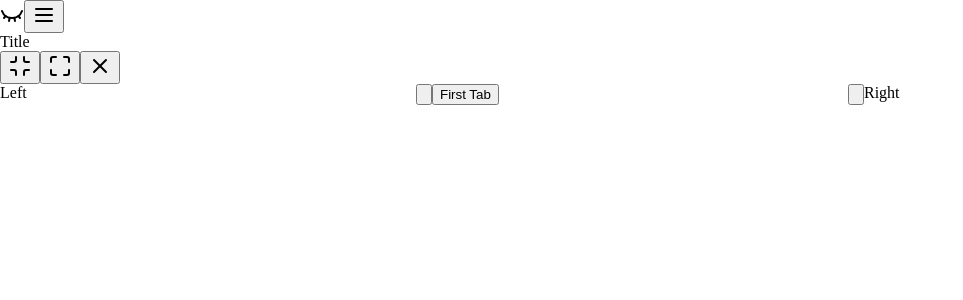
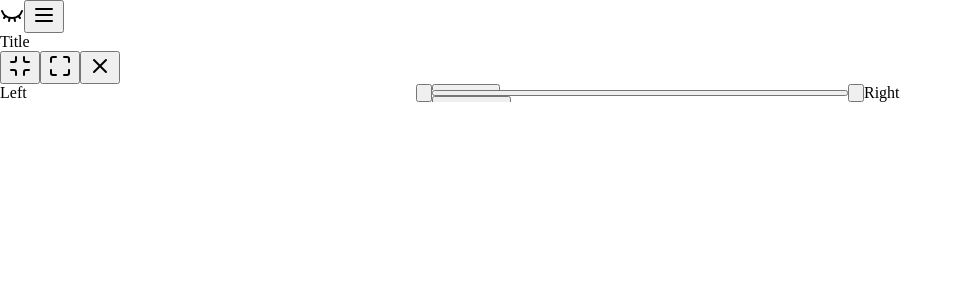
Before and after one commit to tedbjurlin/Mimir, a React (Vite) app: page / in a window 1280 px wide. Shown: the top 300 px of the page, without its empty margins (0-963 px from the left). Built offline with nearby package versions, Linux system fonts and the light colour scheme.

Commit message:
simple app state management

```diff
--- a/src/App.tsx
+++ b/src/App.tsx
@@ -1,13 +1,14 @@
 import "./App.scss";
 import TitleBar from "./components/TitleBar";
 import WorkspaceContainer from "./components/WorkspaceContainer";
+import AppStateProvider from "./state/AppStateContext";
 
 const App: React.FC = () => {
   return (
-    <>
+    <AppStateProvider>
       <TitleBar />
       <WorkspaceContainer />
-    </>
+    </AppStateProvider>
   );
 };
 
--- a/src/components/WorkspaceBody.tsx
+++ b/src/components/WorkspaceBody.tsx
@@ -1,14 +1,52 @@
-import { Tabs } from "@ark-ui/react";
+import { AppStateContext } from "@/state/AppStateContext";
+import { PanelTreeNode, TabGroup } from "@/state/AppStateTypes";
+import { Splitter, Tabs } from "@ark-ui/react";
+import { useContext } from "react";
 
 const WorkspaceBody: React.FC = () => {
+  const appState = useContext(AppStateContext);
+
+  function renderBody(body: PanelTreeNode | TabGroup): React.ReactNode {
+    switch (body.node_type) {
+      case "node":
+        return (
+          <Splitter.Root
+            orientation={body.orientation}
+            panels={[{ id: body.left.uuid }, { id: body.right.uuid }]}
+          >
+            <Splitter.Panel id={body.left.uuid}>
+              {renderBody(body.left)}
+            </Splitter.Panel>
+            <Splitter.ResizeTrigger
+              id={`${body.left.uuid}:${body.right.uuid}`}
+              aria-label="Resize"
+            ></Splitter.ResizeTrigger>
+            <Splitter.Panel id={body.right.uuid}>
+              {renderBody(body.right)}
+            </Splitter.Panel>
+          </Splitter.Root>
+        );
+      case "leaf":
         return (
           <Tabs.Root>
             <Tabs.List>
-        <Tabs.Trigger value="1">First Tab</Tabs.Trigger>
+              {body.tabs.map((tab) => {
+                return (
+                  <Tabs.Trigger value={tab.uuid}>{tab.title}</Tabs.Trigger>
+                );
+              })}
             </Tabs.List>
-      <Tabs.Content value="1">First Content</Tabs.Content>
+            {body.tabs.map((tab) => {
+              return (
+                <Tabs.Content value={tab.uuid}>{tab.contents}</Tabs.Content>
+              );
+            })}
           </Tabs.Root>
         );
+    }
+  }
+
+  return renderBody(appState!.workspace_state);
 };
 
 export default WorkspaceBody;
--- a/src/state/AppStateContext.tsx
+++ b/src/state/AppStateContext.tsx
@@ -0,0 +1,60 @@
+import { ActionDispatch, createContext, useReducer } from "react";
+import { AppState, AppStateAction } from "./AppStateTypes";
+import { appStateReducer } from "./AppStateReducer";
+
+const AppStateProvider: React.FC<{ children: React.ReactNode }> = ({
+  children,
+}) => {
+  const [appState, dispatch] = useReducer(appStateReducer, initialAppState());
+
+  return (
+    <AppStateContext value={appState}>
+      <AppStateDispatchContext value={dispatch}>
+        {children}
+      </AppStateDispatchContext>
+    </AppStateContext>
+  );
+};
+
+export const AppStateContext = createContext<AppState | null>(null);
+export const AppStateDispatchContext = createContext<ActionDispatch<
+  [action: AppStateAction]
+> | null>(null);
+
+export default AppStateProvider;
+
+function initialAppState(): AppState {
+  const group_1_uuid = crypto.randomUUID();
+  const group_2_uuid = crypto.randomUUID();
+  return {
+    workspace_state: {
+      node_type: "node",
+      uuid: crypto.randomUUID(),
+      orientation: "vertical",
+      left: {
+        uuid: group_1_uuid,
+        node_type: "leaf",
+        tabs: [
+          {
+            uuid: crypto.randomUUID(),
+            group_uuid: group_1_uuid,
+            title: "New Tab",
+            contents: "Nothing to see here",
+          },
+        ],
+      },
+      right: {
+        uuid: group_2_uuid,
+        node_type: "leaf",
+        tabs: [
+          {
+            uuid: crypto.randomUUID(),
+            group_uuid: group_2_uuid,
+            title: "New Tab 2",
+            contents: "Nothing else to see here",
+          },
+        ],
+      },
+    },
+  };
+}
--- a/src/state/AppStateReducer.ts
+++ b/src/state/AppStateReducer.ts
@@ -0,0 +1,8 @@
+import { AppState, AppStateAction } from "./AppStateTypes";
+
+export function appStateReducer(prevState: AppState, action: AppStateAction): AppState {
+  switch (action.type) {
+
+  }
+  return prevState;
+}
```
Also changed, not shown: src/state/AppStateTypes.ts (+38 -0 lines). Lines whose indentation alone changed are shown as unchanged.
